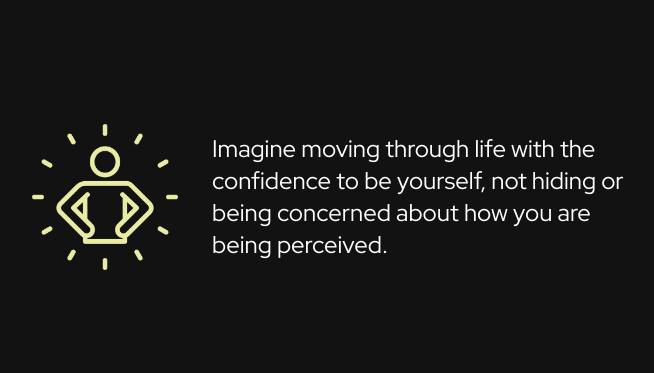
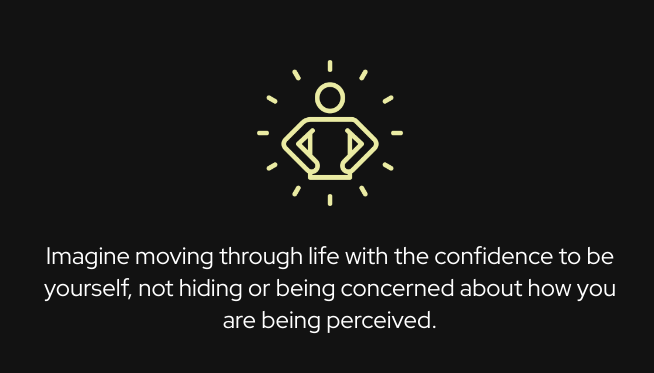
Before and after one commit to amandahussey/ben-g-therapy.com, a React (Vite) app in the folder ben-g-therapy.com/: page / in a window 1280 px wide. Shown: the part 2635-3008 px from the top of the page, without its empty margins (310-964 px from the left). Built offline with nearby package versions, Linux system fonts and the light colour scheme.

Commit message:
desktop icon same as mobile

```diff
--- a/ben-g-therapy.com/src/App.tsx
+++ b/ben-g-therapy.com/src/App.tsx
@@ -95,7 +95,6 @@ function App() {
 
           {/* Move with confidence */}
           <Stack
-            direction={isMobile ? "column" : "row"}
             alignItems="center"
             justifyContent="center"
             spacing={isMobile ? 2 : 4}
@@ -108,7 +107,7 @@ function App() {
                 borderRadius: "50%",
               }}
             />
-            <Typography variant="h5" textAlign={isMobile ? "center" : "left"}>
+            <Typography variant="h5" textAlign="center">
               Imagine moving through life with the confidence to be yourself,
               not hiding or being concerned about how you are being perceived.
             </Typography>
@@ -159,7 +158,7 @@ function App() {
             minHeight="40vh"
             pt={4}
           >
-            <img src={therapyIcon} style={{ height: isMobile ? 100 : 200 }} />
+            <img src={therapyIcon} style={{ height: 100 }} />
             <Typography variant="h5" textAlign="center">
               Don't let another day go by without being seen, heard, and
               supported.
```
